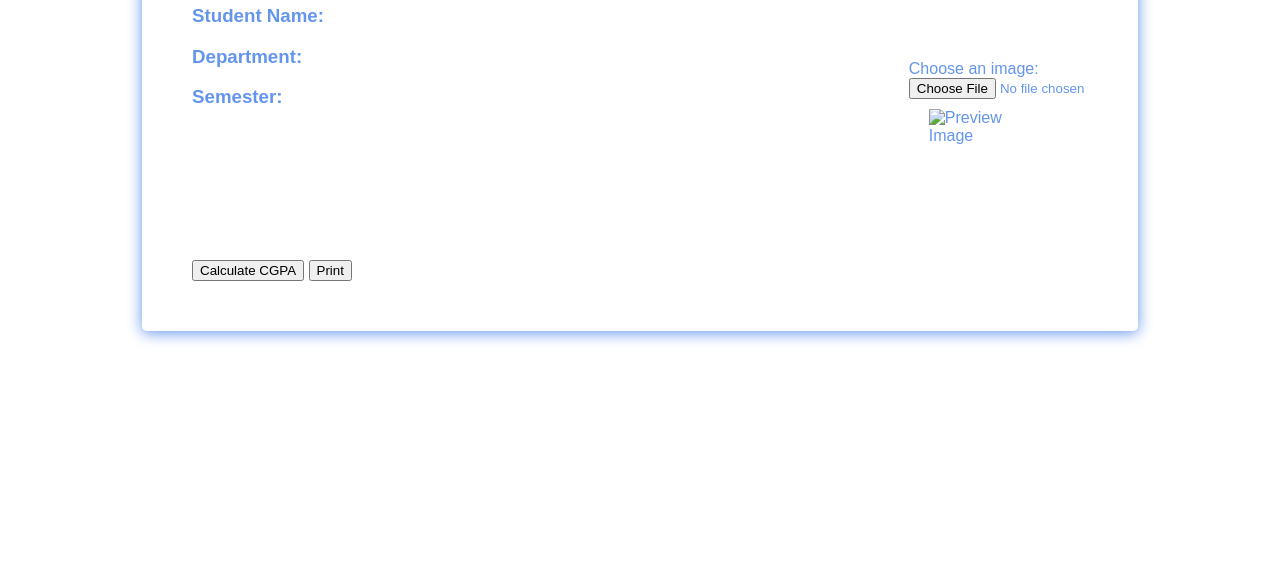
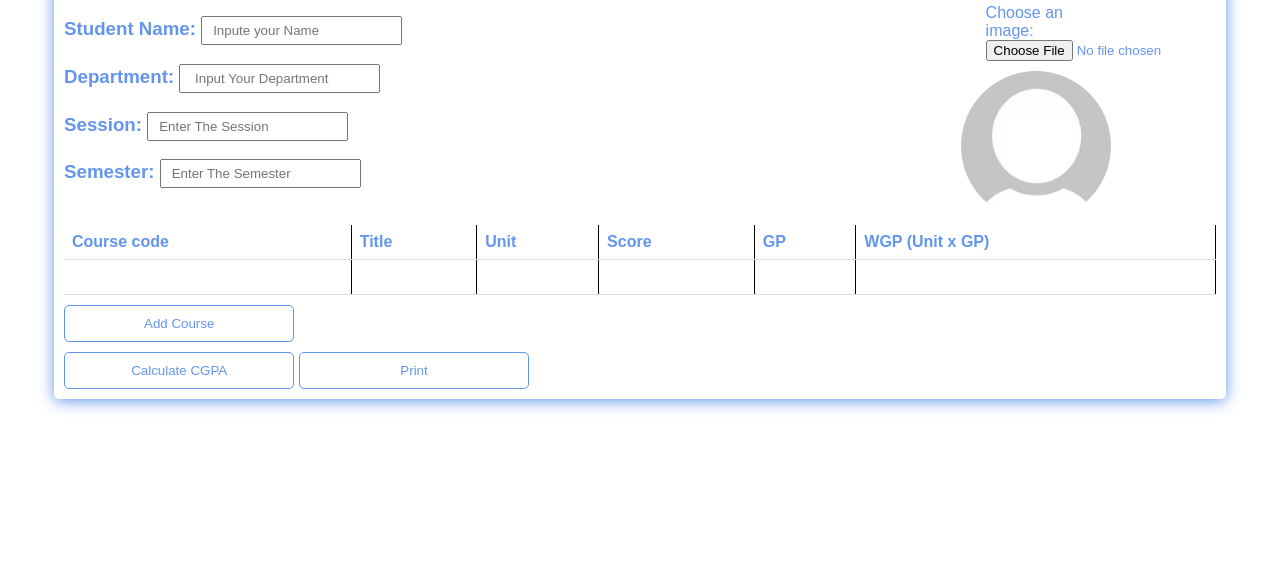
Before and after one commit to Abdul1013/Student-Organizing-App, a plain HTML site: page grade tracker.html in a window 1280 px wide. Shown: the part 223-800 px from the top of the page. Drawn offline with Linux system fonts and the light colour scheme.

Commit message:
gp tracker page refiment

```diff
--- a/grade tracker.html
+++ b/grade tracker.html
@@ -21,30 +21,28 @@
     </ul>
   </nav>
 
-    <div id="body">
-        <!-- <h1>Student Grade Tracker</h1> -->
-
+    <div class="body">
+        <h1>Grade Tracker</h1>
         <div id="detial">
             <div id="studentInfo">
-                <h2>Grade Tracker</h2>
-                <h3>Student Name: <span id="studentName"></span></h3>
-                <h3>Department: <span id="department"></span></h3>
-                <h3>Semester:  <span id="Semester"></span></h3>
+
+                <h3>Student Name: <input type="text" placeholder="Inpute your Name"></h3>
+                <h3>Department: <input type="text" placeholder=" Input Your Department"></h3>
+                <h3>Session:  <input type="text" placeholder="Enter The Session"></h3>
+                <h3>Semester:  <input type="text" placeholder="Enter The Semester"></h3>
             </div>
             <div id="img">
               <div class="upload-container">
-                <label for="upload">Choose an image:</label>
-                <input type="file" id="upload" accept="image/*" onchange="handleFileSelect(event)">
+                  <label for="uploadPicture">Choose an image:</label>
+                  <input type="file" id="uploadPicture" accept="image/*">
               </div>
-
               <div class="preview-container">
-                <img id="preview" alt="Preview Image" height="100px" width="100px">
+                  <img src="dummy profile.jpeg" id="profilePicture" class="profile-picture" alt="Preview Image" height="150" width="150">
               </div>
-            </div>
-
+          </div>
         </div>
 
-          <div id="transcriptContainer" style="display: none;">
+        <div id="transcriptContainer" >
             <table id="transcriptTable">
               <tr>
                 <th>Course code</th>
--- a/grade.js
+++ b/grade.js
@@ -1,25 +1,42 @@
 // Prompt user for name
-var studentName = prompt("Please enter your name:");
-var studentNameElement = document.getElementById("studentName");
-studentNameElement.textContent = studentName;
+// var studentName = prompt("Please enter your name:");
+// var studentName = document.getElementById("studentName");
+// studentName.textContent = studentName;
+// studentName.setAttribute("contenteditable", "true");
 
 // Prompt user for department
-var department = prompt("Please enter your department:");
-var departmentElement = document.getElementById("department");
-departmentElement.textContent = department;]
+// var department = prompt("Please enter your department:");
+// var departmentElement = document.getElementById("department");
+// departmentElement.textContent = department;
+// departmentElement.setAttribute("contenteditable", "true");
+
+//prompt user semester
+// var semesterElement = document.getElementById("Semester")
+// semesterElement.textContent = semesterElement;
+// semesterElement.setAttribute("contenteditable", "true");
 
 // User to upload img
-function handleFileSelect(event) {
+// function handleFileSelect(event) {
+//   var file = event.target.files[0];
+//   var reader = new FileReader();
+
+//   reader.onload = function(event) {
+//     var image = document.getElementById('preview');
+//     image.src = event.target.result;
+//   };
+
+//   reader.readAsDataURL(file);
+// }
+uploadPictureInput.addEventListener("change", function(event) {
   var file = event.target.files[0];
-  var reader = new FileReader();
-
-  reader.onload = function(event) {
-    var image = document.getElementById('preview');
-    image.src = event.target.result;
-  };
-
-  reader.readAsDataURL(file);
-}
+  if (file) {
+      var reader = new FileReader();
+      reader.onload = function(e) {
+          profilePictureElement.src = e.target.result;
+      };
+      reader.readAsDataURL(file);
+  }
+});
 
 // Calculate Grade Points (GP) based on score
 function calculateGP(score) {
--- a/semester.css
+++ b/semester.css
@@ -3,6 +3,7 @@ body {
     padding: 0;
     margin: 0;
     color: cornflowerblue;
+    margin: 0px 10px;
 }
 nav {
   background-color: white;
--- a/stylegrade.css
+++ b/stylegrade.css
@@ -2,6 +2,7 @@ body {
   font-family: Arial, sans-serif;
   margin: 0;
   padding: 0;
+  overflow-x:hidden ;
 }
 
 /* Add styles for the navbar */
@@ -30,14 +31,13 @@ body {
 }
 
 .navbar a:hover {
-  background-color: cornflowerblue;
-  color: white;
+  text-decoration: underline;
 }
 
-#body {
+.body {
   margin: 20px auto;
-  width: 70%;
-  padding: 50px;
+  width: 90%;
+  padding: 10px;
   font-family: 'Arial', sans-serif;
   color: cornflowerblue;
   box-shadow:  0 2px 15px cornflowerblue;
@@ -61,23 +61,26 @@ h1{
     margin-top: 0;
 }
 .upload-container {
-    display: inline-block;
-    margin-bottom: 10px;
-  }
+  margin-bottom: 10px;
+}
 
-  .preview-container {
-    display: inline-block;
-    margin-left: 20px;
-  }
+.preview-container {
+  display: flex;
+  flex-direction: column;
+  align-items: center;
+}
 
-  .preview-container h3 {
-    margin-top: 0;
-  }
+.profile-picture {
+  border-radius: 50%;
+  margin-bottom: 10px;
+  width: 150px;
+  height: 150px;
+}
 
-  #preview {
+/* #preview {
     max-width: 300px;
     max-height: 200px;
-  }
+  } */
 table {
     width: 100%;
     border-collapse: collapse;
@@ -109,29 +112,22 @@ th, td {
 #detials{
   display: flex;
 }
-#studentInfo{
 
-}
 
 #img{
   display: inline-block;
   margin-left: 80%;
-  margin-top: -150px;
+  margin-top: -250px;
   height: 100px;
   width: 100px;
-  margin-bottom: 100px;
+  /* margin-bottom: -100px; */
 }
 
 
 
-.container {
-  /* Your existing styles for the container */
-
-}
 
 
-
-.container {
+/* .container {
   max-width: 90%;
   margin: 0 auto;
   text-align: center;
@@ -141,28 +137,28 @@ th, td {
   height: 900px;
   margin-top: 10px;
   box-shadow:  0 2px 15px cornflowerblue;
+} */
+
+input[type="text"],
+select {
+  max-width: 100%;
+  padding: 5px 10px;
 }
 
-/* input[type="text"],
-select {
-  width: 100%;
-  padding: 10px;
-  margin: 10px 0;
-} */
-
-#btn {
+button {
   width: 20%;
   padding: 10px;
-  background-color: #007BFF;
-  color: #fff;
-  border: none;
+  background-color: #fff;
+  color: cornflowerblue;
+  border: 1px cornflowerblue solid;
   border-radius: 5px;
   cursor: pointer;
   margin-top: 10px;
 }
 
-#btn:hover {
-  background-color: #0056b3;
+button:hover {
+  background-color: cornflowerblue;
+  color: #fff;
 }
 
 #courseList {
```
Also changed, not shown: course.html (+1 -1 lines), dummy profile.jpeg (added).
